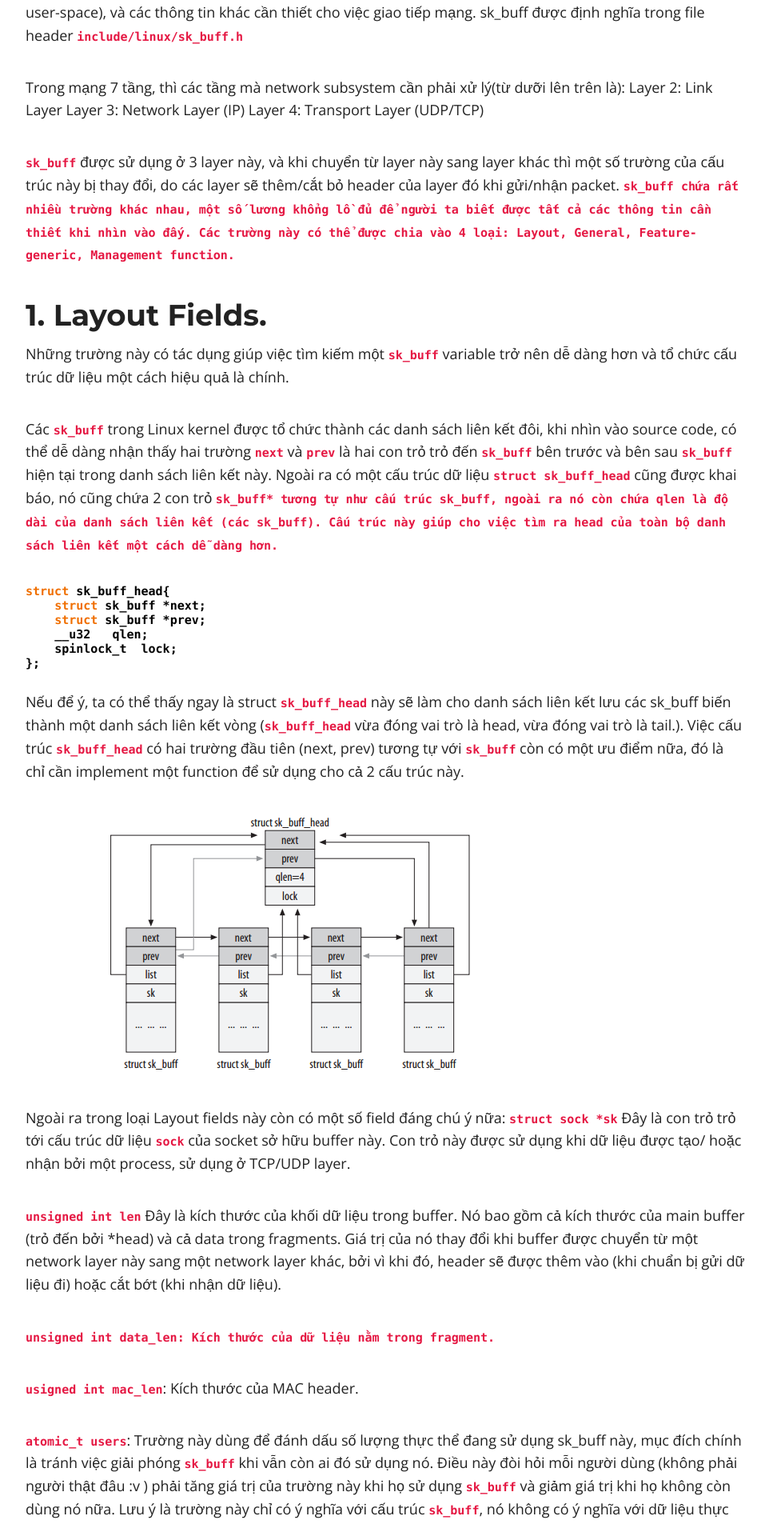
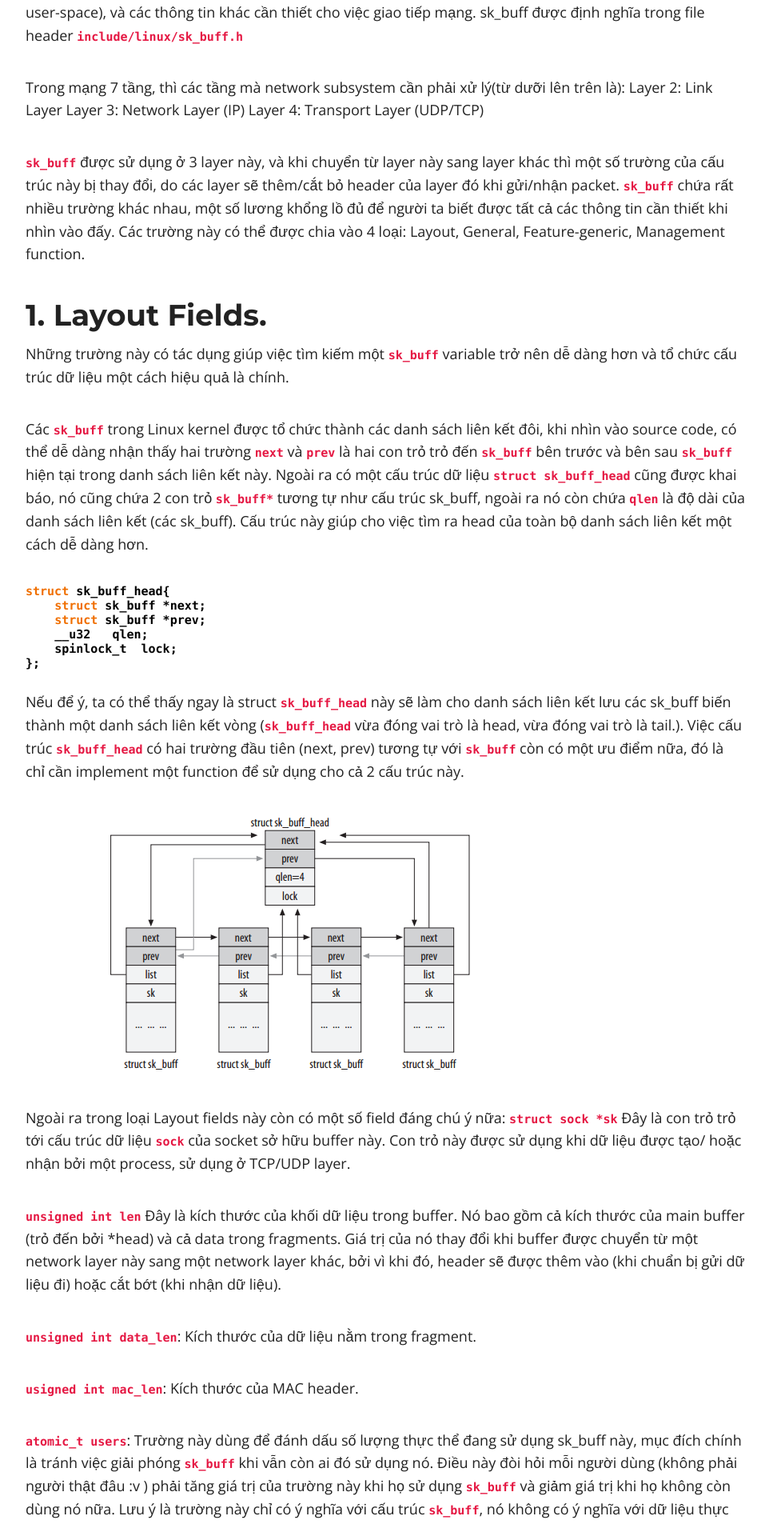
Before and after one commit to ita93/ita93.github.io, a Jekyll site: the page built from _posts/2018-11-11-Struct sk_buff.md, in a window 1280 px wide. Shown: the part 610-2515 px from the top of the page at 80% size, without its empty margins (158-1120 px from the left). Built offline with Jekyll 4.4.1, drawn with Linux system fonts in a browser that asks for light colours; nearby versions of some CDN libraries; comment, search, counter and statistics services are not loaded.

Commit message:
Edit format

```diff
--- a/_posts/2018-11-11-Struct sk_buff.md
+++ b/_posts/2018-11-11-Struct sk_buff.md
@@ -17,13 +17,13 @@ Trong mạng 7 tầng, thì các tầng mà network subsystem cần phải xử
     Layer 4: Transport Layer (UDP/TCP)
 
 <code>sk_buff</code> được sử dụng ở 3 layer này, và khi chuyển từ layer này sang layer khác thì một số trường của cấu trúc này bị thay đổi, do các layer sẽ thêm/cắt bỏ header của layer đó khi gửi/nhận packet.
-<code>sk_buff<code> chứa rất nhiều trường khác nhau, một số lương khổng lồ đủ để người ta biết được tất cả các thông tin cần thiết khi nhìn vào đấy. Các trường này có thể được chia vào 4 loại: Layout, General, Feature-generic, Management function.
+<code>sk_buff</code> chứa rất nhiều trường khác nhau, một số lương khổng lồ đủ để người ta biết được tất cả các thông tin cần thiết khi nhìn vào đấy. Các trường này có thể được chia vào 4 loại: Layout, General, Feature-generic, Management function.
 
 ## 1.  Layout Fields.
 Những trường này có tác dụng giúp việc tìm kiếm một <code>sk_buff</code> variable trở nên dễ dàng hơn và tổ chức cấu trúc dữ liệu một cách hiệu quả là chính.
 
 Các <code>sk_buff</code> trong Linux kernel được tổ chức thành các danh sách liên kết đôi, khi nhìn vào source code, có thể dễ dàng nhận thấy hai trường <code>next</code> và <code>prev</code> là hai con trỏ trỏ đến <code>sk_buff</code> bên trước và bên sau <code>sk_buff</code> hiện tại trong danh sách liên kết này.
-Ngoài ra có một cấu trúc dữ liệu <code>struct sk_buff_head</code> cũng được khai báo, nó cũng chứa 2 con trỏ <code>sk_buff*<code> tương tự như cấu trúc sk_buff, ngoài ra nó còn chứa <code>qlen</code> là độ dài của danh sách liên kết (các sk_buff). Cấu trúc này giúp cho việc tìm ra head của toàn bộ danh sách liên kết một cách dễ dàng hơn.
+Ngoài ra có một cấu trúc dữ liệu <code>struct sk_buff_head</code> cũng được khai báo, nó cũng chứa 2 con trỏ <code>sk_buff*</code> tương tự như cấu trúc sk_buff, ngoài ra nó còn chứa <code>qlen</code> là độ dài của danh sách liên kết (các sk_buff). Cấu trúc này giúp cho việc tìm ra head của toàn bộ danh sách liên kết một cách dễ dàng hơn.
 {% highlight c %}
 struct sk_buff_head{
     struct sk_buff *next;
@@ -42,7 +42,7 @@ Ngoài ra trong loại Layout fields này còn có một số field đáng chú
 
 <code>unsigned int len</code> Đây là kích thước của khối dữ liệu trong buffer. Nó bao gồm cả kích thước của main buffer (trỏ đến bởi *head) và cả data trong fragments. Giá trị của nó thay đổi khi buffer được chuyển từ một network layer này sang một network layer khác, bởi vì khi đó, header sẽ được thêm vào (khi chuẩn bị gửi dữ liệu đi) hoặc cắt bớt (khi nhận dữ liệu).<br/>
 
-<code>unsigned int data_len<code>: Kích thước của dữ liệu nằm trong fragment. <br/>
+<code>unsigned int data_len</code>: Kích thước của dữ liệu nằm trong fragment. <br/>
 
 <code>usigned int mac_len</code>: Kích thước của MAC header. <br/>
 
```
